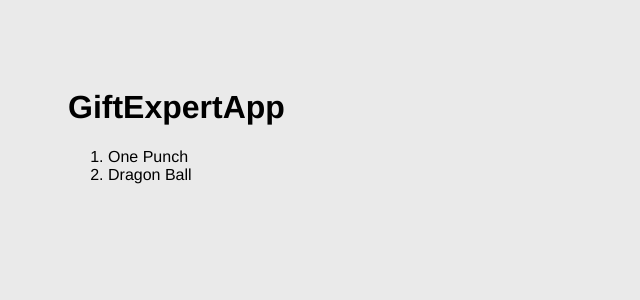
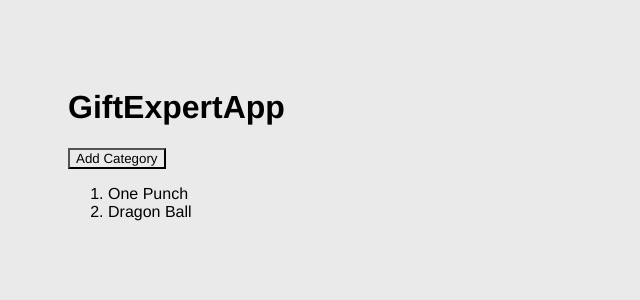
Before and after one commit to jhonnycgarcia/dev-talles-react-gift-expert-app, a React (Vite) app: page / in a window 1280 px wide. Shown: the top 300 px of the page, without its empty margins (0-640 px from the left). Built offline with nearby package versions, Linux system fonts and the light colour scheme.

Commit message:
Agregar una nueva categoría

```diff
--- a/src/GiftExpertApp.jsx
+++ b/src/GiftExpertApp.jsx
@@ -3,6 +3,11 @@ import { useState } from "react"
 export const GiftExpertApp = () => {
 
   const [categories, setcategories] = useState(['One Punch', 'Dragon Ball'])
+
+  const onAddCategory = () => {
+    setcategories(['New Category', ...categories]);
+    // setcategories((prev) => [...prev, 'New Category']);
+  }
 
   return (
     <>
@@ -12,6 +17,7 @@ export const GiftExpertApp = () => {
         {/* Input */}
 
         {/* Listado de Gifts */}
+        <button onClick={onAddCategory}>Add Category</button>
         <ol>
           { categories.map((category, index) => {
             return (<li key={index}>{category}</li>)
```
